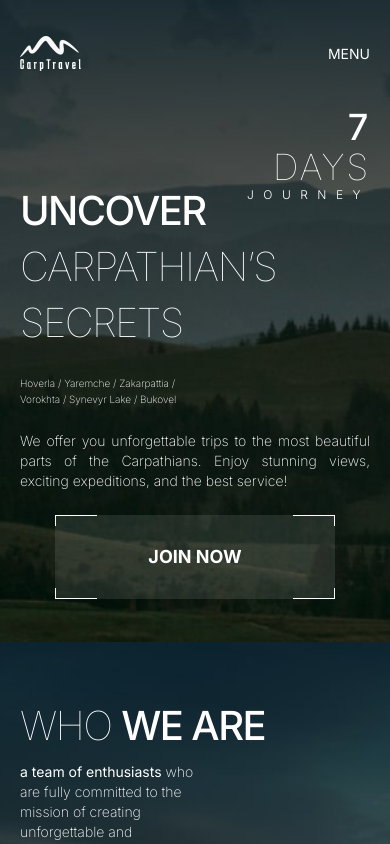
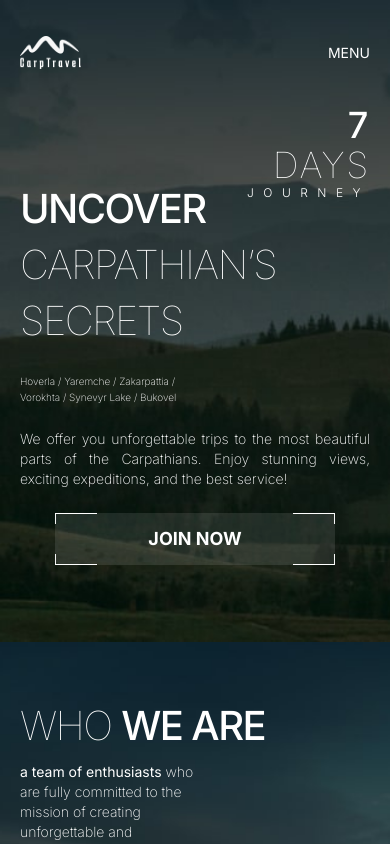
Before and after one commit to Olena-Rudnieva/next-js-carptravel, a Next.js app: page / in a window 390 px wide. Shown: the top 844 px of the page. Built offline with nearby package versions, Linux system fonts and the light colour scheme.

Commit message:
Add link and semantics

```diff
--- a/app/components/AppBar.js
+++ b/app/components/AppBar.js
@@ -2,24 +2,32 @@
 
 import Image from 'next/image';
 import Logo from '../../public/logo.png';
-import { Link } from 'react-scroll/modules';
 
 import { useState } from 'react';
 import MobileMenu from './MobileMenu';
+import Navigation from './Navigation';
+import Link from 'next/link';
 
 export default function AppBar() {
   const [mobileMenu, setMobileMenu] = useState(false);
   const toggleMenu = () => setMobileMenu(!mobileMenu);
 
   return (
-    <header className="pb-9 md:pb-16 xl:pb-[72px]">
-      <nav class="flex justify-between items-center ">
-        <div>
-          <Image src={Logo} width={61} height={36} alt="Logo" />
-        </div>
+    <header className="relative z-50 pt-9 md:pt-6 pb-9 md:pb-16 xl:pb-[72px] ">
+      <div className="container">
+        <nav className="flex justify-between items-center ">
+          <Link href="/">
+            <Image
+              src={Logo}
+              width={61}
+              height={33}
+              alt="Logo"
+              className="h-[33px]"
+            />
+          </Link>
           <button
             type="button"
-          class="md:hidden text-[14px] font-normal tracking-[1,4px] uppercase text-white"
+            className="md:hidden text-[14px] font-normal tracking-[1,4px] uppercase text-white"
             onClick={toggleMenu}
           >
             MENU
@@ -29,55 +37,9 @@ export default function AppBar() {
               <MobileMenu onClick={toggleMenu} />
             </div>
           )}
-        <ul className="hidden md:flex gap-6 xl:gap-14 text-white cursor-pointer">
-          <li>
-            <Link
-              className="text-sm font-normal tracking-[1.4px] hover:underline"
-              to="about"
-              spy={true}
-              smooth={true}
-              duration={500}
-            >
-              About
-            </Link>
-          </li>
-
-          <li>
-            <Link
-              className="text-sm font-normal tracking-[1.4px] hover:underline"
-              to="services"
-              spy={true}
-              smooth={true}
-              duration={500}
-            >
-              Services
-            </Link>
-          </li>
-
-          <li>
-            <Link
-              className="text-sm font-normal tracking-[1.4px] hover:underline"
-              to="gallery"
-              spy={true}
-              smooth={true}
-              duration={500}
-            >
-              Gallery
-            </Link>
-          </li>
-          <li>
-            <Link
-              className="text-sm font-normal tracking-[1.4px] hover:underline"
-              to="contacts"
-              spy={true}
-              smooth={true}
-              duration={500}
-            >
-              Contacts
-            </Link>
-          </li>
-        </ul>
+          <Navigation />
         </nav>
+      </div>
     </header>
   );
 }
--- a/app/components/Hero.js
+++ b/app/components/Hero.js
@@ -4,6 +4,8 @@ import MainButton from './MainButton';
 
 export default function Hero() {
   return (
+    <section className=" pt-[105px] md:pt-[121px] xl:pt-[130px] pb-[56px] md:pb-16 xl:pb-[104px] bg-main bg-cover bg-no-repeat md:bg-center xl:bg-mainDesktop h-[642px] md:h-[530px] lg:h-[763px]">
+      <div className="container">
         <div className="relative md:flex">
           <div>
             <h2 className="absolute top-0 right-0 md:top-[18px] xl:top-[40px] xl:right-0 flex flex-wrap justify-end w-[118px] md:w-[247px] xl:w-[306px] h-[52px] md:h-[88px] xl:h-[123px] text-4xl md:text-[67px] xl:text-[98px] font-thin tracking-[1.665px] md:tracking-[8.71px] xl:tracking-normal  text-white">
@@ -14,23 +16,26 @@ export default function Hero() {
               </span>
             </h2>
 
-        <h1 className="text-[40px] md:text-[67px] xl:text-[98px] md:w-[426px] xl:w-[646px]  md:h-[243px] xl:h-[357px] text-white font-thin leading-[56px] md:leading-[80px] xl:leading-[123px] tracking-[-1.6px] md:tracking-[-2.68px]  xl:tracking-[-3.92px] uppercase pt-[76px] md:pt-0 mb-6 md:mb-[58px] xl:mb-[148px]">
+            <h1 className="text-[40px] md:text-[67px] xl:text-[98px] md:w-[426px] xl:w-[646px] md:h-[243px] xl:h-[357px] text-white font-thin leading-[56px] md:leading-[80px] xl:leading-[123px] tracking-[-1.6px] md:tracking-[-2.68px]  xl:tracking-[-3.92px] uppercase pt-[76px] md:pt-0 mb-6 md:mb-[68px] xl:mb-[148px]">
               <span className="font-medium">Uncover </span>Carpathian’s Secrets
             </h1>
-        <p className=" text-white w-[157px] md:w-[263px] xl:w-full text-[10px] md:text-sm xl:text-base	font-extralight leading-4 mb-6 md:mb-0 md:tracking-[1.26px] xl:tracking-[1.44px]">
-          Hoverla / Yaremche / Zakarpattia / Vorokhta / Synevyr Lake / Bukovel
+            <p className=" text-white w-[157px] md:w-[263px] xl:w-full text-[10px] md:text-[14px] xl:text-base	font-extralight leading-4 mb-6 md:mb-0 md:tracking-[1.26px] xl:tracking-[1.44px]">
+              Hoverla / Yaremche / Zakarpattia / Vorokhta / Synevyr Lake /
+              Bukovel
             </p>
           </div>
 
           <div className="md:pt-[144px] flex flex-col justify-start text-justify ml-auto xl:mt-auto">
             <p className="text-white text-sm md:text-[16px] xl:text-[18px] font-extralight leading-[20px] xl:leading-6 mb-6 md:mb-7 md:w-[230px] xl:w-[294px] md:h-[120px]">
-          We offer you unforgettable trips to the most beautiful parts of the
-          Carpathians. Enjoy stunning views, exciting expeditions, and the best
-          service!
+              We offer you unforgettable trips to the most beautiful parts of
+              the Carpathians. Enjoy stunning views, exciting expeditions, and
+              the best service!
             </p>
             <MainButton />
           </div>
         </div>
+      </div>
+    </section>
   );
 }
 //
--- a/app/components/MainButton.js
+++ b/app/components/MainButton.js
@@ -12,7 +12,7 @@ export default function MainButton() {
       duration={500}
       className="cursor-pointer"
     >
-      <div className="relative flex justify-center items-center ml-auto mr-auto bg-white bg-opacity-10 md:bg-white md:bg-opacity-5 px-[64px] py-[18px] md:py-[14px] xl:py-[16px] w-[280px] md:w-[230px] md:h-[50px] xl:w-[294px] xl:h-[70px]  hover:bg-white hover:bg-opacity-20 focus:bg-white focus:bg-opacity-20 transition-all duration-300 ease-linear">
+      <div className="relative flex justify-center items-center ml-auto mr-auto bg-white bg-opacity-10 md:bg-white md:bg-opacity-5 px-[64px] py-[2px] md:py-[14px] xl:py-[16px] w-[280px] md:w-[230px] md:h-[50px] xl:w-[294px] xl:h-[70px]  hover:bg-white hover:bg-opacity-20 focus:bg-white focus:bg-opacity-20 transition-all duration-300 ease-linear">
         <button
           type="button"
           className=" text-white text-lg xl:text-[32px] font-bold leading-[48px] uppercase"
--- a/app/components/MobileMenu.js
+++ b/app/components/MobileMenu.js
@@ -9,7 +9,7 @@ export default function MobileMenu({ onClick }) {
         <button
           type="button"
           onClick={onClick}
-          class="absolute right-[20px] top-[43px] text-[14px] font-normal tracking-[1,4px] uppercase"
+          className="absolute right-[20px] top-[43px] text-[14px] font-normal tracking-[1,4px] uppercase"
         >
           CLOSE
         </button>
--- /dev/null
+++ b/app/components/Navigation.js
@@ -0,0 +1,54 @@
+import { Link } from 'react-scroll/modules';
+
+export default function Navigation() {
+  return (
+    <ul className="hidden md:flex gap-6 xl:gap-14 text-white cursor-pointer">
+      <li>
+        <Link
+          className="text-sm font-normal tracking-[1.4px] hover:underline"
+          to="about"
+          spy={true}
+          smooth={true}
+          duration={500}
+        >
+          About
+        </Link>
+      </li>
+
+      <li>
+        <Link
+          className="text-sm font-normal tracking-[1.4px] hover:underline"
+          to="services"
+          spy={true}
+          smooth={true}
+          duration={500}
+        >
+          Services
+        </Link>
+      </li>
+
+      <li>
+        <Link
+          className="text-sm font-normal tracking-[1.4px] hover:underline"
+          to="gallery"
+          spy={true}
+          smooth={true}
+          duration={500}
+        >
+          Gallery
+        </Link>
+      </li>
+      <li>
+        <Link
+          className="text-sm font-normal tracking-[1.4px] hover:underline"
+          to="contacts"
+          spy={true}
+          smooth={true}
+          duration={500}
+        >
+          Contacts
+        </Link>
+      </li>
+    </ul>
+  );
+}
--- a/app/components/Sections.js
+++ b/app/components/Sections.js
@@ -1,17 +1,18 @@
 import About from '../pages/About';
 import Contacts from '../pages/Contacts';
 import Gallery from '../pages/Gallery';
-import MainPage from '../pages/MainPage';
+// import MainPage from '../pages/MainPage';
 import Services from '../pages/Services';
+import Hero from './Hero';
 
 export default function Sections() {
   return (
-    <>
-      <MainPage />
+    <main className="absolute top-0 left-0 right-0">
+      <Hero />
       <About />
       <Services />
       <Gallery />
       <Contacts />
-    </>
+    </main>
   );
 }
--- a/app/layout.js
+++ b/app/layout.js
@@ -1,6 +1,7 @@
 import Head from 'next/head';
 import './globals.css';
 import { Inter } from 'next/font/google';
+import AppBar from './components/AppBar';
 
 const inter = Inter({ subsets: ['latin'] });
 
@@ -12,7 +13,17 @@ export const metadata = {
 export default function RootLayout({ children }) {
   return (
     <html lang="en">
-      <body className={inter.className}>{children}</body>
+      <Head>
+        <meta property="og:image" content="/logo.png" />
+        <meta
+          property="og:url"
+          content="https://next-js-carptravel.vercel.app/"
+        />
+      </Head>
+      <body className={inter.className}>
+        <AppBar />
+        {children}
+      </body>
     </html>
   );
 }
--- a/app/page.js
+++ b/app/page.js
@@ -2,8 +2,8 @@ import Sections from './components/Sections';
 
 export default function Home() {
   return (
-    <div>
+    <>
       <Sections />
-    </div>
+    </>
   );
 }
--- a/app/pages/Contacts.js
+++ b/app/pages/Contacts.js
@@ -8,7 +8,7 @@ export default function Contacts() {
     >
       <div className="container">
         <h2 className="text-[40px] md:text-[67px] xl:text-[98px] font-thin leading-[56px] md:leading-[66px] xl:leading-[119px] tracking-[-1.6px] md:tracking-[-2.68px] xl:tracking-[-3.92px] uppercase mb-9 md:mb-10 xl:mb-[74px]">
-          Contact <span class="font-medium">US</span>
+          Contact <span className="font-medium">US</span>
         </h2>
         <div className="xl:flex xl:gap-[231px]">
           <div className="md:flex md:gap-[90px] xl:gap-[0]  xl:flex-col xl:justify-between  ">
--- a/app/pages/Services.js
+++ b/app/pages/Services.js
@@ -70,8 +70,8 @@ export default function Services() {
           <Swiper
             spaceBetween={50}
             slidesPerView={1}
-            onSlideChange={() => console.log('change')}
-            onSwiper={(swiper) => console.log(swiper)}
+            // onSlideChange={() => console.log('change')}
+            // onSwiper={(swiper) => console.log(swiper)}
             scrollbar={{ draggable: true }}
             modules={[Pagination, A11y, EffectFade]}
             loop={true}
@@ -82,7 +82,7 @@ export default function Services() {
               clickable: true,
               renderBullet: function (index, className) {
                 return (
-                  '<div class="' +
+                  '<div className="' +
                   className +
                   '">' +
                   servicesList[index] +
--- a/tailwind.config.js
+++ b/tailwind.config.js
@@ -7,6 +7,9 @@ module.exports = {
   ],
   theme: {
     extend: {
+      fontFamily: {
+        inter: ['Inter', 'sans-serif'],
+      },
       backgroundImage: {
         main: 'url(../public/main/main.jpg)',
         mainDesktop: 'url(../public/main/main-desktop.jpg)',
```
Lines whose indentation alone changed are shown as unchanged.
